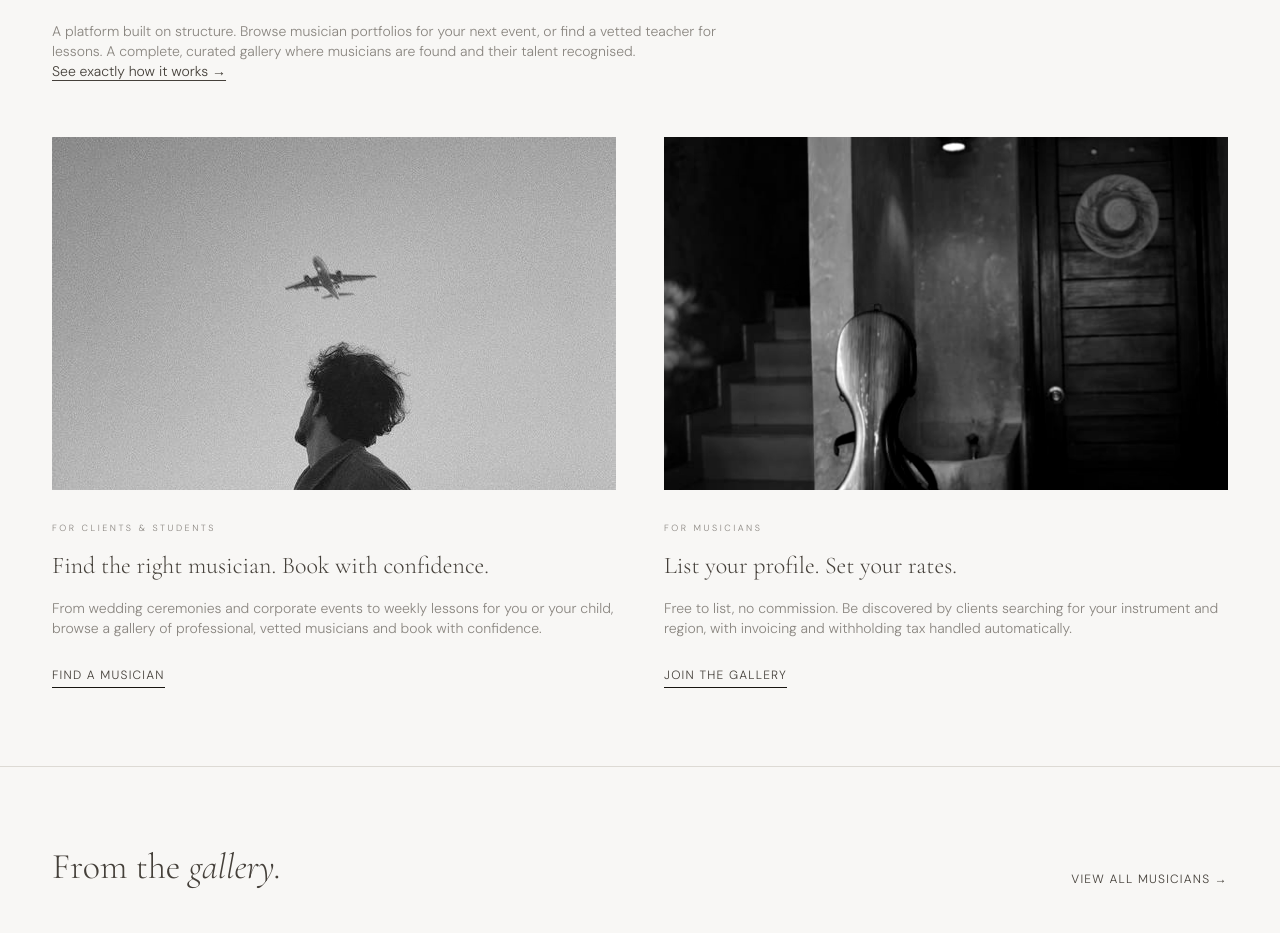
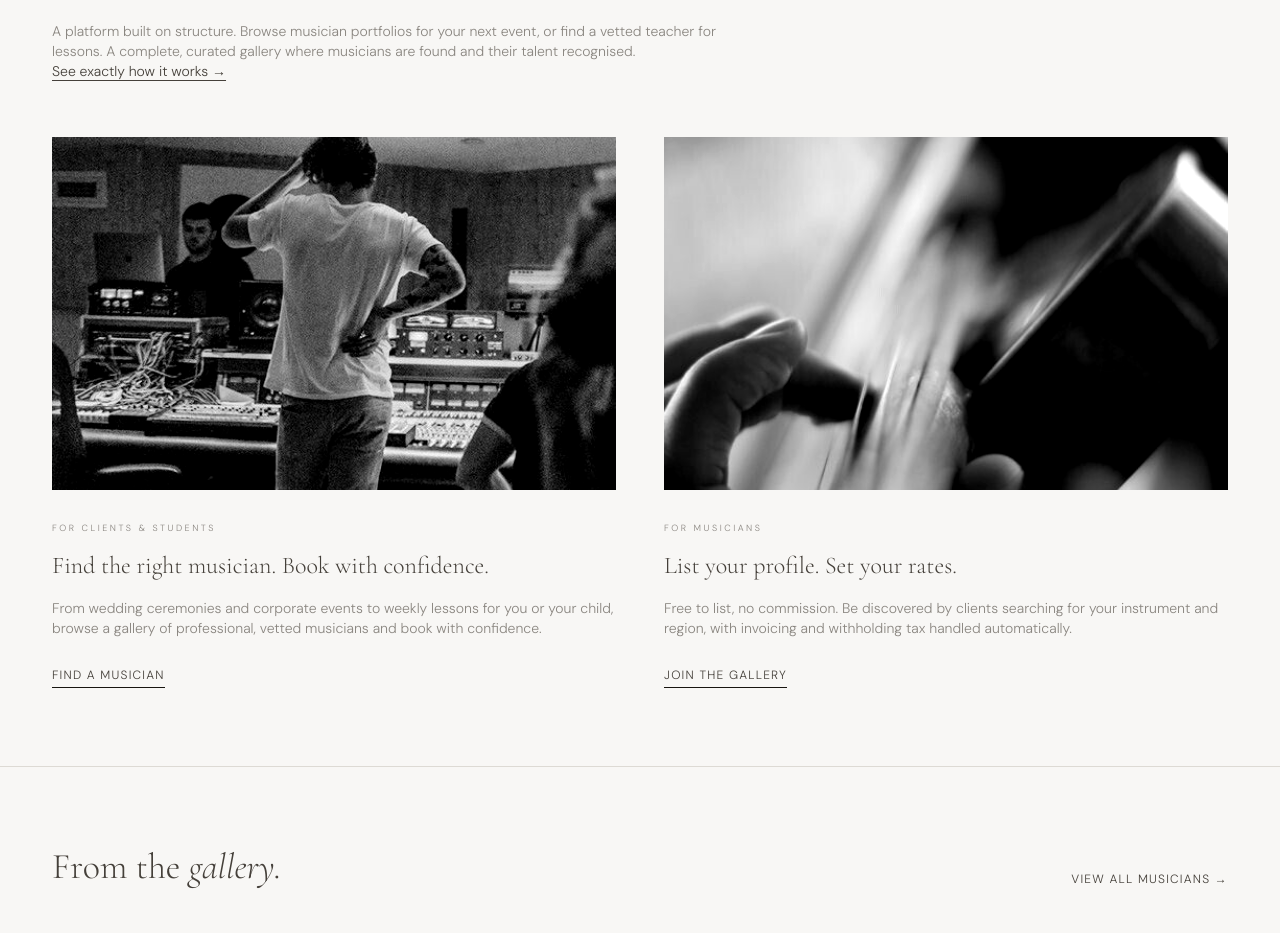
Before and after one commit to musiciangallery/Musician-Gallery, a Next.js app: page / in a window 1280 px wide. Shown: the part 960-1893 px from the top of the page. Built offline with nearby package versions, Linux system fonts and the light colour scheme; no server answers; the database is empty.

Commit message:
Update page.tsx

```diff
--- a/src/app/page.tsx
+++ b/src/app/page.tsx
@@ -83,8 +83,8 @@ export default async function Home() {
           <div>
             <div className="relative aspect-[16/10] mb-6">
               <Image
-                src="/brand/join-plane.jpg"
-                alt="A person looking up at a plane overhead"
+                src="/brand/clients-studio-session.jpg"
+                alt="A musician at work in a recording studio"
                 fill
                 className="object-cover photo-mono"
                 sizes="(max-width: 768px) 100vw, 45vw"
@@ -106,8 +106,8 @@ export default async function Home() {
           <div>
             <div className="relative aspect-[16/10] mb-6">
               <Image
-                src="/brand/join-cello-case.jpg"
-                alt="A cello case in a hallway"
+                src="/brand/about-violin-bridge.jpg"
+                alt="Close detail of a violin bow and bridge"
                 fill
                 className="object-cover photo-mono"
                 sizes="(max-width: 768px) 100vw, 45vw"
```
